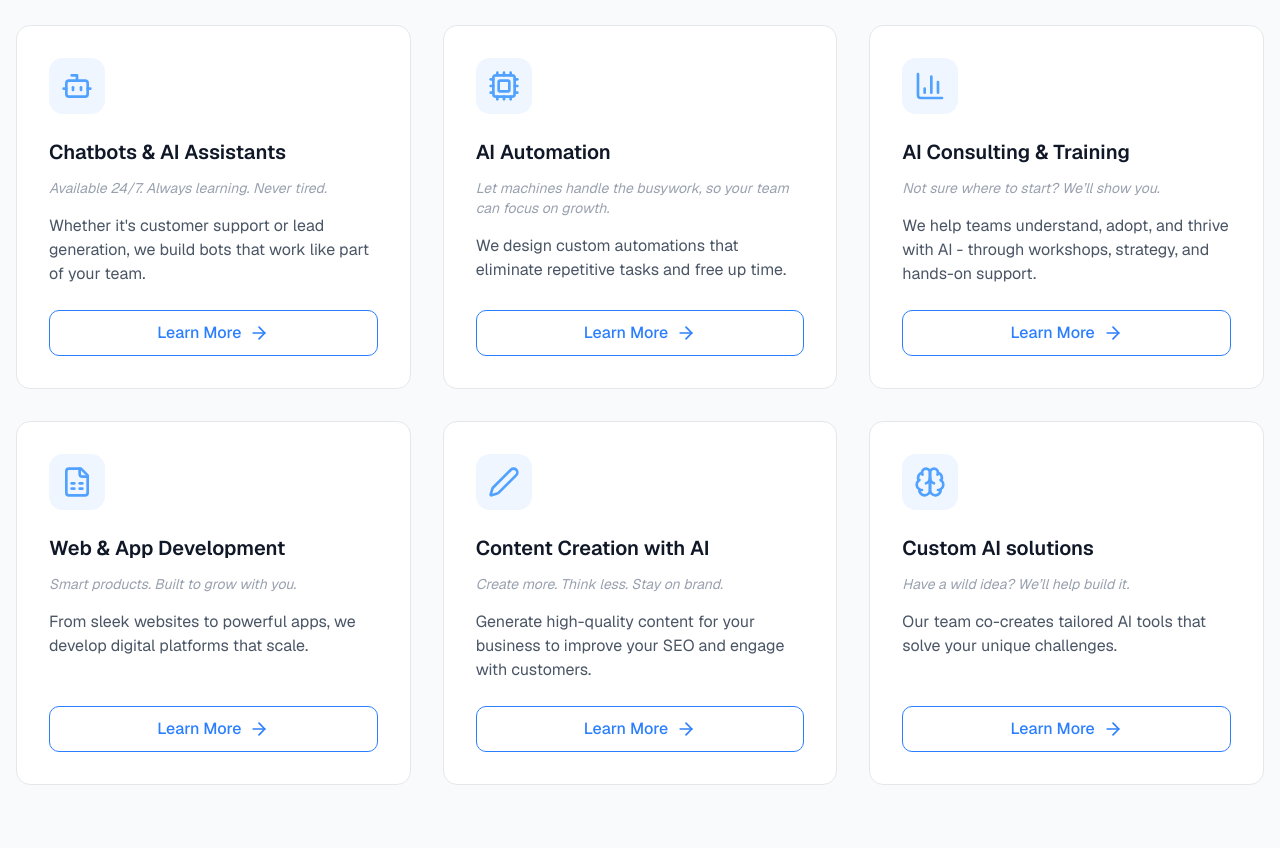
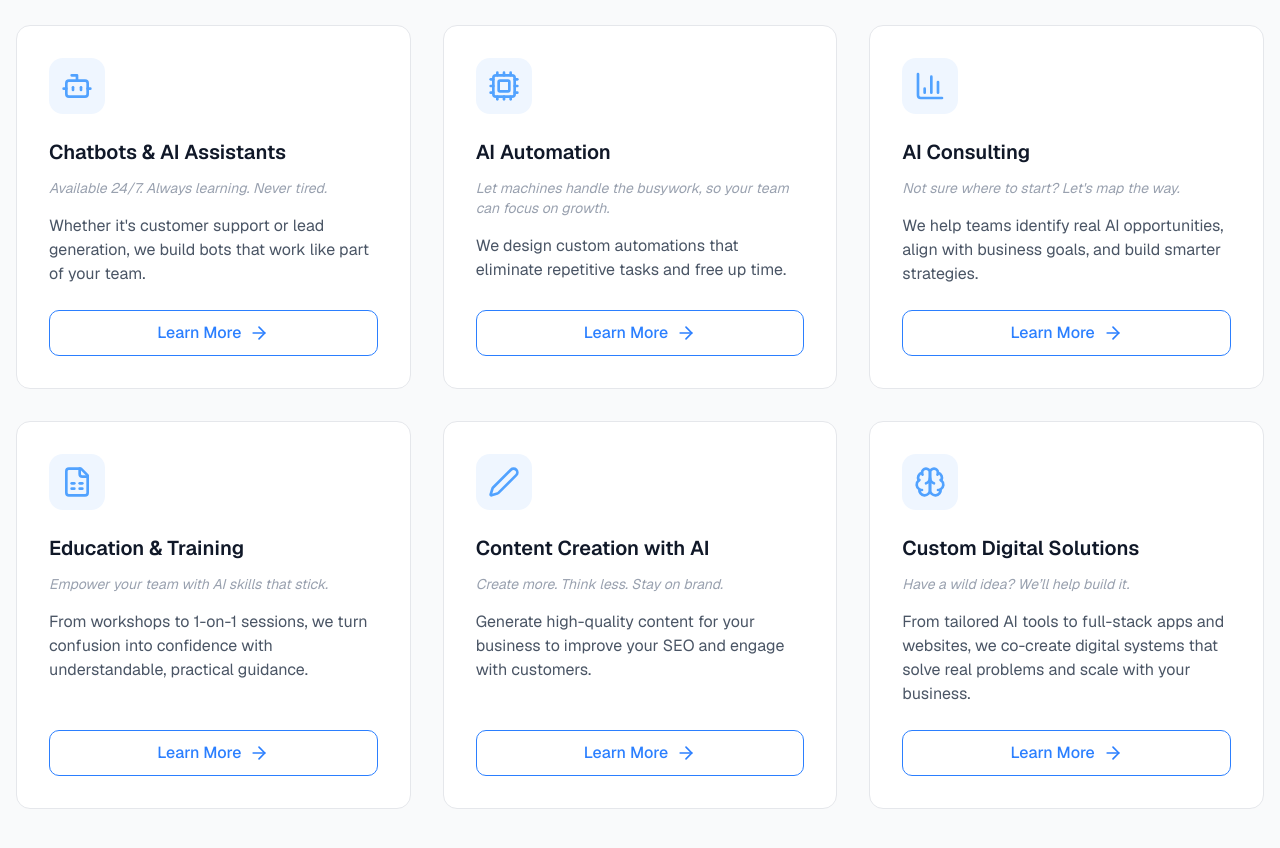
Before and after one commit to filipstev/alveon-website, a Next.js app: page / in a window 1280 px wide. Shown: the part 1140-1988 px from the top of the page. Built offline with nearby package versions, Linux system fonts and the light colour scheme.

Commit message:
services and metadata

```diff
--- a/app/layout.tsx
+++ b/app/layout.tsx
@@ -14,7 +14,7 @@ const geistMono = Geist_Mono({
 
 export const metadata: Metadata = {
   title: "Alveon AI",
-  description: "Transforming Business with AI Innovation",
+  description: "A smarter hive for your workflows, agents, and automation.",
 };
 
 export default function RootLayout({
--- a/components/Services.tsx
+++ b/components/Services.tsx
@@ -31,17 +31,17 @@ const services = [
     icon: <Cpu className="w-8 h-8 text-blue-400" />,
   },
   {
-    title: "AI Consulting & Training",
-    subtitle: "Not sure where to start? We’ll show you.",
+    title: "AI Consulting",
+    subtitle: "Not sure where to start? Let's map the way.",
     description:
-      "We help teams understand, adopt, and thrive with AI - through workshops, strategy, and hands-on support.",
+      "We help teams identify real AI opportunities, align with business goals, and build smarter strategies.",
     icon: <BarChart3 className="w-8 h-8 text-blue-400" />,
   },
   {
-    title: "Web & App Development",
-    subtitle: "Smart products. Built to grow with you.",
+    title: "Education & Training",
+    subtitle: "Empower your team with AI skills that stick.",
     description:
-      "From sleek websites to powerful apps, we develop digital platforms that scale.",
+      "From workshops to 1-on-1 sessions, we turn confusion into confidence with understandable, practical guidance.",
     icon: <FileSpreadsheet className="w-8 h-8 text-blue-400" />,
   },
   {
@@ -52,10 +52,10 @@ const services = [
     icon: <Pen className="w-8 h-8 text-blue-400" />,
   },
   {
-    title: "Custom AI solutions",
+    title: "Custom Digital Solutions",
     subtitle: "Have a wild idea? We’ll help build it.",
     description:
-      "Our team co-creates tailored AI tools that solve your unique challenges.",
+      "From tailored AI tools to full-stack apps and websites, we co-create digital systems that solve real problems and scale with your business.",
     icon: <Brain className="w-8 h-8 text-blue-400" />,
   },
 ];
```
